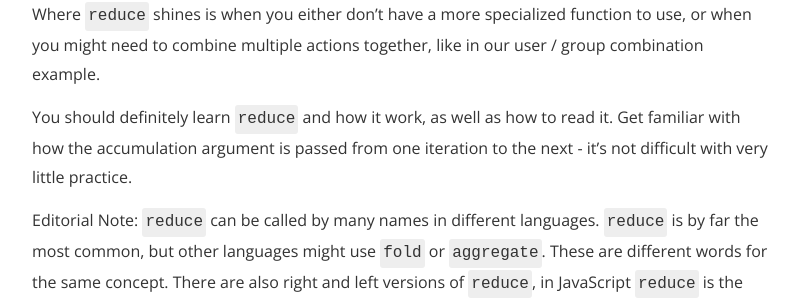
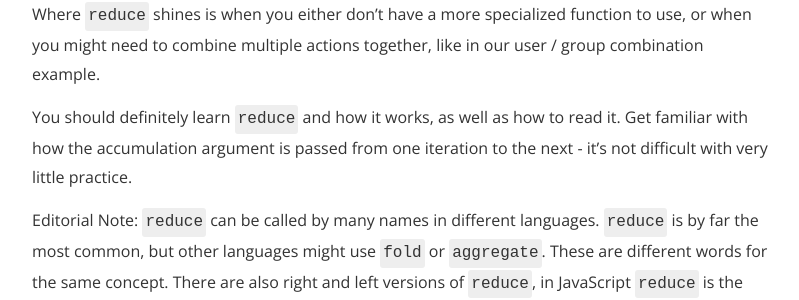
Before and after one commit to ryanguill/ryanguill.github.io, a Jekyll site: the page built from _posts/2016-05-18-higher-order-functions.markdown, in a window 1280 px wide and 1400 px high, scrolled down 10379 px. Shown: the part 154-454 px from the top of the window, without its empty margins (240-1039 px from the left). Built offline with Jekyll 4.4.1, drawn with Linux system fonts in a browser that asks for light colours; nearby versions of some CDN libraries; comment, search, counter and statistics services are not loaded; a style sheet for code colours, icons or effects is not loaded; some of the changed text lies outside the part shown.

Commit message:
work->works

```diff
--- a/_posts/2016-05-18-higher-order-functions.markdown
+++ b/_posts/2016-05-18-higher-order-functions.markdown
@@ -367,7 +367,7 @@ Now, do I recommend then that you just use `reduce` for everything and ignore th
 
 Where `reduce` shines is when you either don't have a more specialized function to use, or when you might need to combine multiple actions together, like in our user / group combination example.
 
-You should definitely learn `reduce` and how it work, as well as how to read it.  Get familiar with how the accumulation argument is passed from one iteration to the next - it's not difficult with very little practice.
+You should definitely learn `reduce` and how it works, as well as how to read it.  Get familiar with how the accumulation argument is passed from one iteration to the next - it's not difficult with very little practice.
 
 Editorial Note: `reduce` can be called by many names in different languages.  `reduce` is by far the most common, but other languages might use `fold` or `aggregate`.  These are different words for the same concept.  There are also right and left versions of `reduce`, in JavaScript `reduce` is the left version.  Left and right just refer to if the reduction happens from left to right or right to left (ascending vs descending, forwards or backwards).  A right reduce is the same thing as doing a reverse of the data and then a left reduce.
 
```
Also changed, not shown: other parts of _posts/2016-05-18-higher-order-functions.markdown (+1 -1 lines).
